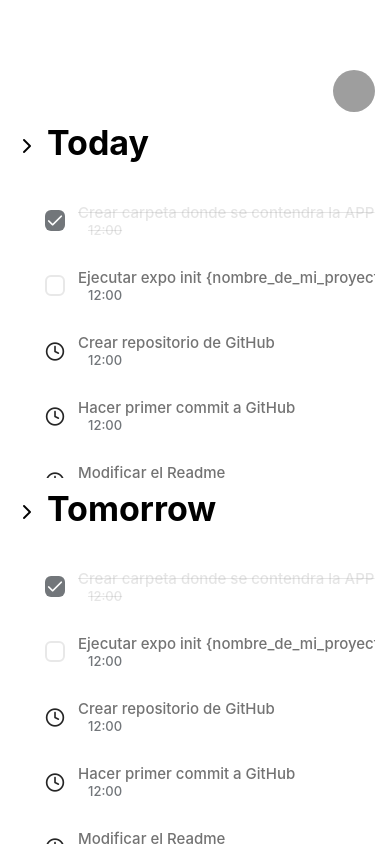
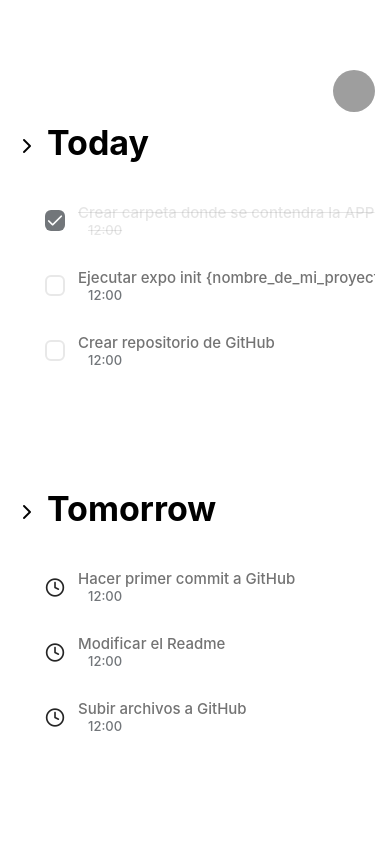
Before and after one commit to santiagoarangog/todo-app, a React Native app: screen / in a window 390 px wide. Built offline with nearby package versions, Linux system fonts and the light colour scheme; grey boxes are pictures that could not be loaded.

Commit message:
Fix todos data in todo list

```diff
--- a/components/TodoList.js
+++ b/components/TodoList.js
@@ -1,14 +1,13 @@
 import * as React from "react";
-import { todosData } from "../data/todos";
-import { FlatList, Text } from "react-native";
+import {FlatList} from "react-native";
 import Todo from "./Todo";
 
-export default function TodoList() {
-  return (
-    <FlatList
-      data={todosData}
-      keyExtractor={(item) => item.id.toString()}
-      renderItem={({ item }) => <Todo {...item}></Todo>}
-    />
-  );
+export default function TodoList({todosData}) {
+    return (
+        <FlatList
+            data={todosData}
+            keyExtractor={item => item.id.toString()}
+            renderItem={({item}) => <Todo {...item}/>}
+        />
+    );
 }
--- a/data/todos.js
+++ b/data/todos.js
@@ -17,7 +17,7 @@ const todosData = [
     id: 3,
     text: "Crear repositorio de GitHub",
     isCompleted: false,
-    isToday: false,
+    isToday: true,
     hour: "12:00",
   },
   {
@@ -34,6 +34,13 @@ const todosData = [
     isToday: false,
     hour: "12:00",
   },
+  {
+    id: 6,
+    text: "Subir archivos a GitHub",
+    isCompleted: false,
+    isToday: false,
+    hour: "12:00",
+  },
 ];
 
 module.exports = { todosData };
```
